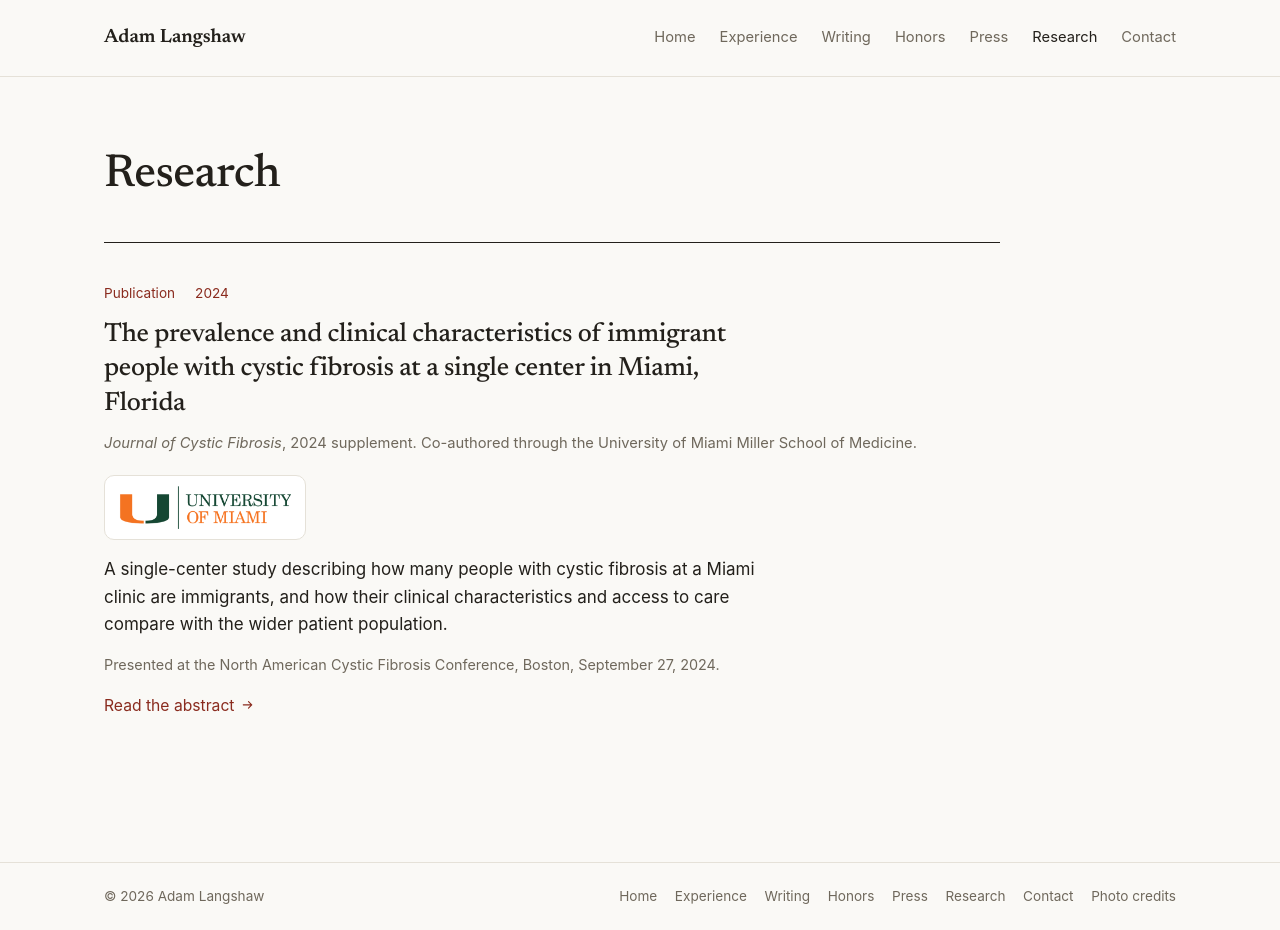
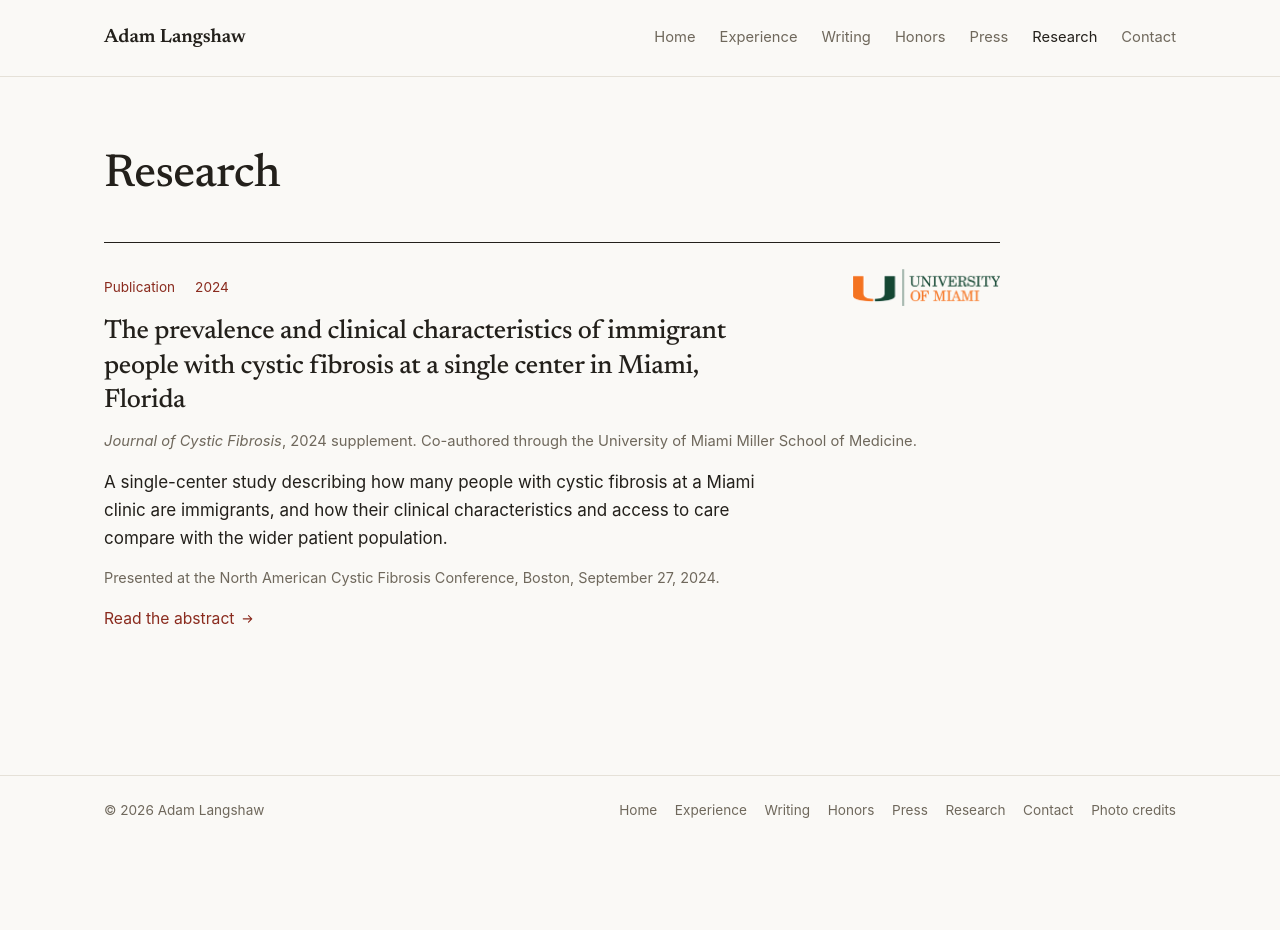
Before and after one commit to adamlangshaw/adamlangshaw.github.io, an Astro site: page /research in a window 1280 px wide. After the commit the page ends 843 px from the top, so only its background shows below. Built offline with nearby package versions, Linux system fonts and the light colour scheme; Astro itself is replaced by a stand-in of ours.

Commit message:
Move Miami affiliation logo into publication metadata without a button frame

```diff
--- a/src/pages/research.astro
+++ b/src/pages/research.astro
@@ -24,7 +24,10 @@ const jsonLd = {
   </header>
 
   <article class="pub rule-top">
-    <p class="descriptors accent"><span>Publication</span><span>2024</span></p>
+    <div class="publication-meta">
+      <p class="descriptors accent"><span>Publication</span><span>2024</span></p>
+      <img class="affiliation-logo" src="/img/logo/university-of-miami.png" alt="University of Miami" width="600" height="150" />
+    </div>
     <h2>
       The prevalence and clinical characteristics of immigrant people with cystic fibrosis
       at a single center in Miami, Florida
@@ -33,14 +36,6 @@ const jsonLd = {
       <em>Journal of Cystic Fibrosis</em>, 2024 supplement. Co-authored through the
       University of Miami Miller School of Medicine.
     </p>
-    <span class="affiliation">
-      <img
-        src="/img/logo/university-of-miami.png"
-        alt="University of Miami"
-        width="600"
-        height="150"
-      />
-    </span>
     <p class="body reading">
       A single-center study describing how many people with cystic fibrosis at a Miami
       clinic are immigrants, and how their clinical characteristics and access to care
@@ -66,15 +61,11 @@ const jsonLd = {
   .pub { margin: 2.5rem 0 0; padding-top: 1.6rem; max-width: 56rem; }
   .pub h2 { font-size: clamp(1.35rem, 3.2vw, 1.65rem); line-height: 1.3; margin: 0.6rem 0 0; max-width: 42rem; }
   .venue { font-size: 0.92rem; color: var(--muted); margin: 0.7rem 0 0; }
-  .affiliation {
-    display: inline-flex;
-    margin: 1.2rem 0 0;
-    padding: 10px 14px;
-    border: 1px solid var(--rule);
-    border-radius: 10px;
-    background: #fff;
-  }
-  .affiliation img { width: 172px; height: auto; display: block; }
+  .publication-meta { display: flex; align-items: center; justify-content: space-between; gap: 1rem; }
+  .publication-meta .descriptors { margin: 0; }
+  .affiliation-logo { width: 148px; height: auto; flex-shrink: 0; }
+  @media (max-width: 480px) { .affiliation-logo { width: 116px; } }
+  @media (prefers-color-scheme: dark) { .affiliation-logo { filter: brightness(0) invert(0.85); } }
   .body { margin: 1rem 0 0; }
   .meta { font-size: 0.9rem; color: var(--muted); margin: 0.9rem 0 0; }
   .link { margin: 1rem 0 0; font-size: 0.98rem; }
```
